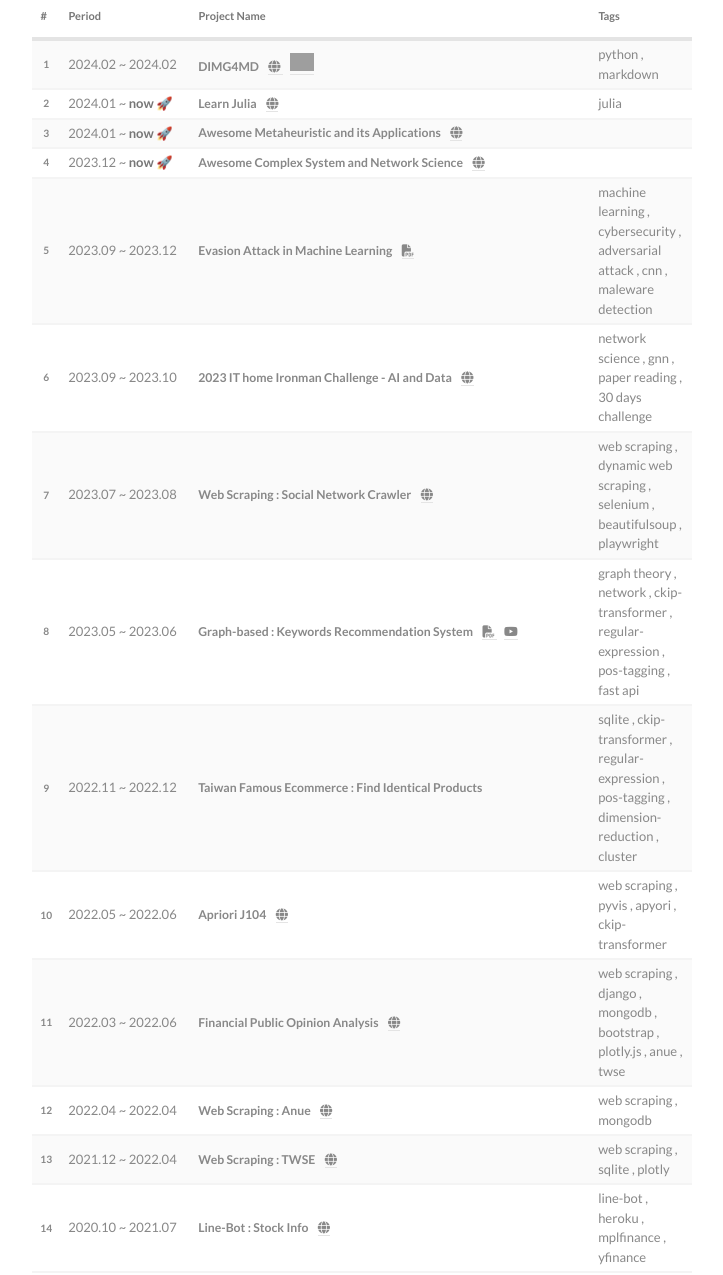
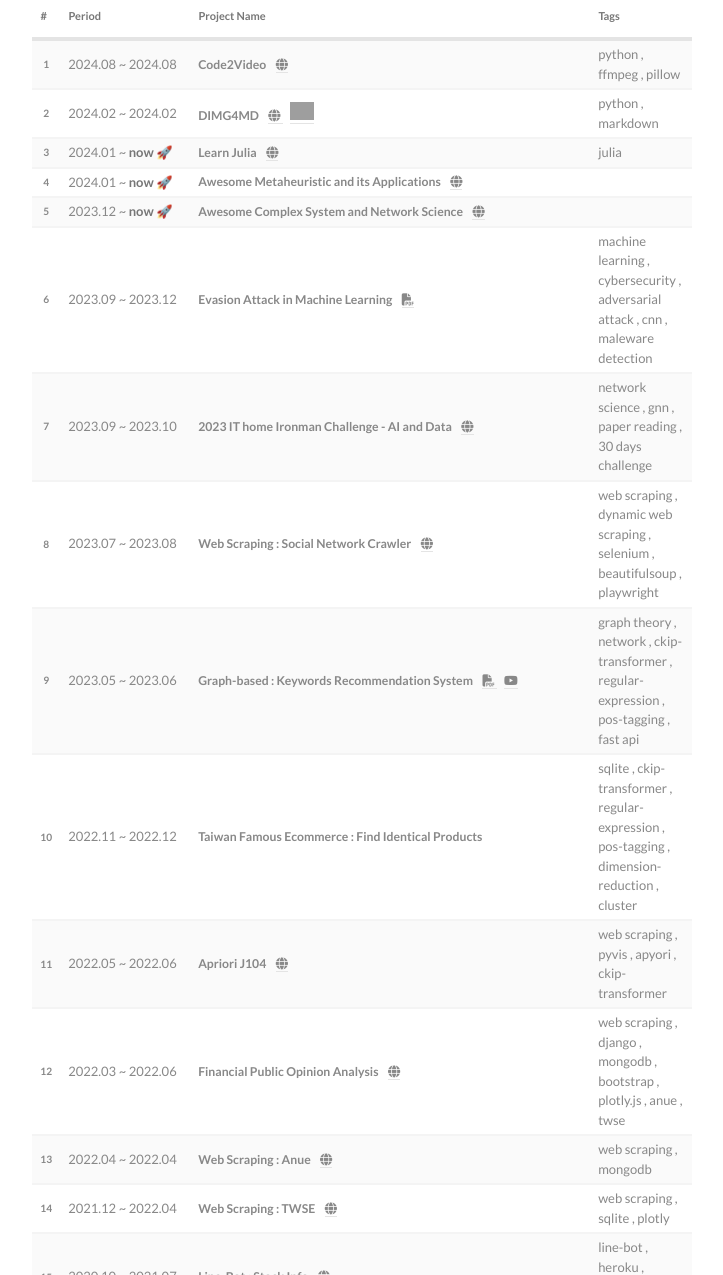
Before and after one commit to hsiangjenli/hsiangjenli.github.io, a plain HTML site: page index.html in a window 1280 px wide. Shown: the part 2701-3976 px from the top of the page, without its empty margins (131-854 px from the left). Drawn offline with Linux system fonts and the light colour scheme; grey boxes are pictures that could not be loaded.

Commit message:
deploy: 4dc390f7c8afe13bbf87aca4c41d6e8d27b4214d

```diff
--- a/index.html
+++ b/index.html
@@ -387,6 +387,44 @@
                 <tr>
                     <td scope="row" style="font-size: smaller; font-weight: bolder; text-align: center;">1</td>
                     <td style="font-size: small; text-align: left" class="w130">
+                        2024.08
+                         ~
+
+                            2024.08
+
+                    </td>
+                    <td class="w400 b">
+                        Code2Video
+
+                        &nbsp;&nbsp;
+                        <a href="https://github.com/hsiangjenli/code2video" target="_blank">
+                            <i class="fa-solid fa-globe"></i>
+                        </a>
+
+
+
+
+
+
+
+                    </td>
+                    <td style="font-size: small; text-transform: lowercase;">
+
+                        Python ,
+
+                        ffmpeg ,
+
+                        pillow
+
+                    </td>
+                </tr>
+
+
+
+
+                <tr>
+                    <td scope="row" style="font-size: smaller; font-weight: bolder; text-align: center;">2</td>
+                    <td style="font-size: small; text-align: left" class="w130">
                         2024.02
                          ~
 
@@ -424,7 +462,7 @@
 
 
                 <tr>
-                    <td scope="row" style="font-size: smaller; font-weight: bolder; text-align: center;">2</td>
+                    <td scope="row" style="font-size: smaller; font-weight: bolder; text-align: center;">3</td>
                     <td style="font-size: small; text-align: left" class="w130">
                         2024.01
                          ~
@@ -459,7 +497,7 @@
 
 
                 <tr>
-                    <td scope="row" style="font-size: smaller; font-weight: bolder; text-align: center;">3</td>
+                    <td scope="row" style="font-size: smaller; font-weight: bolder; text-align: center;">4</td>
                     <td style="font-size: small; text-align: left" class="w130">
                         2024.01
                          ~
@@ -492,7 +530,7 @@
 
 
                 <tr>
-                    <td scope="row" style="font-size: smaller; font-weight: bolder; text-align: center;">4</td>
+                    <td scope="row" style="font-size: smaller; font-weight: bolder; text-align: center;">5</td>
                     <td style="font-size: small; text-align: left" class="w130">
                         2023.12
                          ~
@@ -525,7 +563,7 @@
 
 
                 <tr>
-                    <td scope="row" style="font-size: smaller; font-weight: bolder; text-align: center;">5</td>
+                    <td scope="row" style="font-size: smaller; font-weight: bolder; text-align: center;">6</td>
                     <td style="font-size: small; text-align: left" class="w130">
                         2023.09
                          ~
@@ -567,7 +605,7 @@
 
 
                 <tr>
-                    <td scope="row" style="font-size: smaller; font-weight: bolder; text-align: center;">6</td>
+                    <td scope="row" style="font-size: smaller; font-weight: bolder; text-align: center;">7</td>
                     <td style="font-size: small; text-align: left" class="w130">
                         2023.09
                          ~
@@ -607,7 +645,7 @@
 
 
                 <tr>
-                    <td scope="row" style="font-size: smaller; font-weight: bolder; text-align: center;">7</td>
+                    <td scope="row" style="font-size: smaller; font-weight: bolder; text-align: center;">8</td>
                     <td style="font-size: small; text-align: left" class="w130">
                         2023.07
                          ~
@@ -649,7 +687,7 @@
 
 
                 <tr>
-                    <td scope="row" style="font-size: smaller; font-weight: bolder; text-align: center;">8</td>
+                    <td scope="row" style="font-size: smaller; font-weight: bolder; text-align: center;">9</td>
                     <td style="font-size: small; text-align: left" class="w130">
                         2023.05
                          ~
@@ -698,7 +736,7 @@
 
 
                 <tr>
-                    <td scope="row" style="font-size: smaller; font-weight: bolder; text-align: center;">9</td>
+                    <td scope="row" style="font-size: smaller; font-weight: bolder; text-align: center;">10</td>
                     <td style="font-size: small; text-align: left" class="w130">
                         2022.11
                          ~
@@ -737,7 +775,7 @@
 
 
                 <tr>
-                    <td scope="row" style="font-size: smaller; font-weight: bolder; text-align: center;">10</td>
+                    <td scope="row" style="font-size: smaller; font-weight: bolder; text-align: center;">11</td>
                     <td style="font-size: small; text-align: left" class="w130">
                         2022.05
                          ~
@@ -777,7 +815,7 @@
 
 
                 <tr>
-                    <td scope="row" style="font-size: smaller; font-weight: bolder; text-align: center;">11</td>
+                    <td scope="row" style="font-size: smaller; font-weight: bolder; text-align: center;">12</td>
                     <td style="font-size: small; text-align: left" class="w130">
                         2022.03
                          ~
@@ -823,7 +861,7 @@
 
 
                 <tr>
-                    <td scope="row" style="font-size: smaller; font-weight: bolder; text-align: center;">12</td>
+                    <td scope="row" style="font-size: smaller; font-weight: bolder; text-align: center;">13</td>
                     <td style="font-size: small; text-align: left" class="w130">
                         2022.04
                          ~
@@ -859,7 +897,7 @@
 
 
                 <tr>
-                    <td scope="row" style="font-size: smaller; font-weight: bolder; text-align: center;">13</td>
+                    <td scope="row" style="font-size: smaller; font-weight: bolder; text-align: center;">14</td>
                     <td style="font-size: small; text-align: left" class="w130">
                         2021.12
                          ~
@@ -897,7 +935,7 @@
 
 
                 <tr>
-                    <td scope="row" style="font-size: smaller; font-weight: bolder; text-align: center;">14</td>
+                    <td scope="row" style="font-size: smaller; font-weight: bolder; text-align: center;">15</td>
                     <td style="font-size: small; text-align: left" class="w130">
                         2020.10
                          ~
@@ -1107,7 +1145,7 @@
             <div class="container">
                 <ul class="copyright">
                     <li>© 2024 Hsiang-Jen Li. All rights reserved.</li><li>Design: <a href="http://html5up.net">HTML5 UP</a></li>
-                    <li>Last updated on 2024-08-18</li>
+                    <li>Last updated on 2024-08-20</li>
                 </ul>
             </div>
         </section>
```
